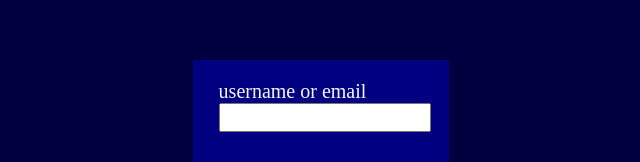
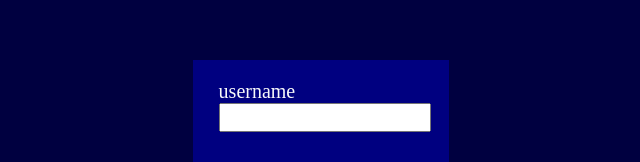
Before and after one commit to entrezunfredici/openBlogProject, an Angular app in the folder openBlogFront/: page /users in a window 1280 px wide. Shown: the part 155-317 px from the top of the page, without its empty margins (319-959 px from the left). Built offline with nearby package versions, Linux system fonts and the light colour scheme.

Commit message:
[IMP] little update

```diff
--- a/openBlogFront/src/app/users/log-in-form/log-in-form.component.html
+++ b/openBlogFront/src/app/users/log-in-form/log-in-form.component.html
@@ -1,7 +1,8 @@
 <div class="form_section">
     <form id="log_in_form" (ngSubmit)="onSubmit()">
         <p class="standart_input">
-            <label for="usernameOrEmail">username or email</label>
+            <!-- <label for="usernameOrEmail">username or email</label> -->
+            <label for="usernameOrEmail">username</label> <!--temporary-->
             <input type="text" name="usernameOrEmail" [(ngModel)]="usernameOrEmail" required/>
         </p>
         <p class="standart_input">
```
